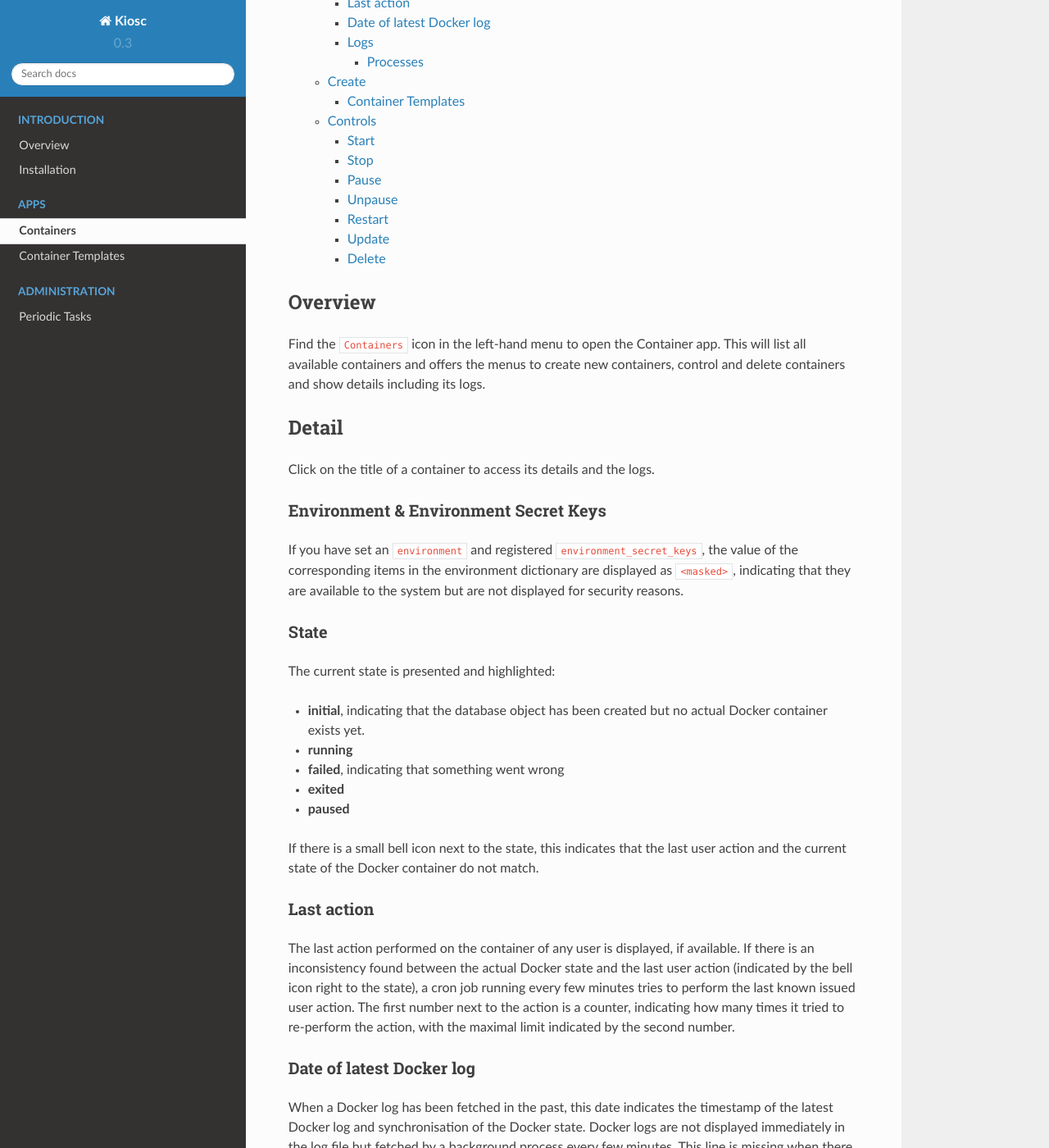
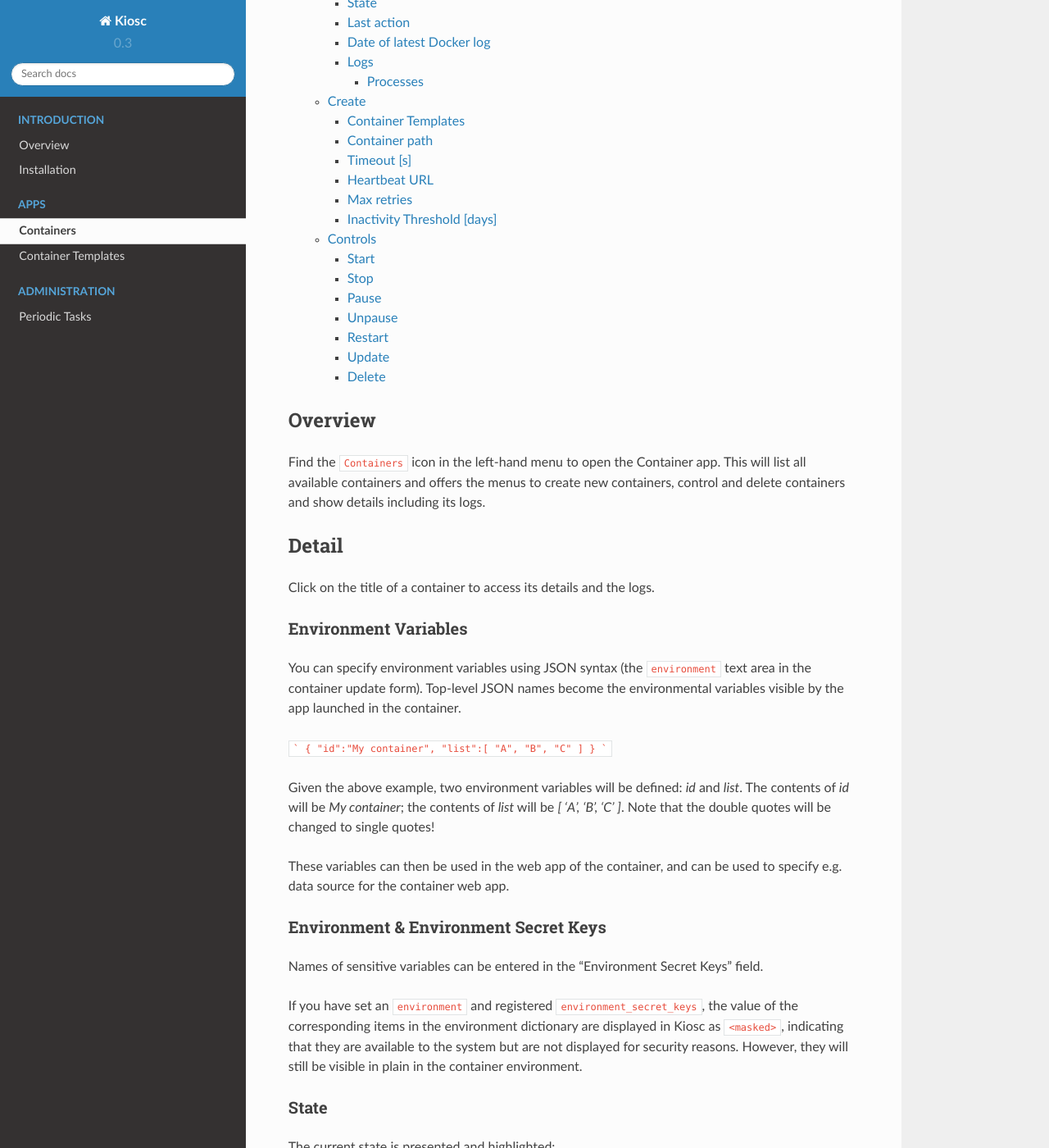
Before and after one commit to bihealth/kiosc-server, a Sphinx documentation site: the page built from docs/source/apps_containers.rst, in a window 1280 px wide and 1400 px high, scrolled down 444 px. Shown: the whole window at 82% size. Built offline with Sphinx 7.4.7 and the Read the Docs theme 2.0.0, drawn with Linux system fonts in a browser that asks for light colours; some of the changed text lies outside the part shown.

Commit message:
Here are my suggestions, Oliver

````diff
--- a/docs/source/apps_containers.rst
+++ b/docs/source/apps_containers.rst
@@ -4,9 +4,10 @@
 ==========
 
 Container objects hold the information to create and afterwards to control the underlying
-Docker containers. All information the user enters is used during creation of the
-container. They also hold information about the current state and the logs reported
-by any process associated with the container.
+Docker containers. All information the user enters is used during the creation of the
+container (when the container is "started"). They also hold information
+about the current state and include the logs reported by any process associated
+with the container.
 
 .. contents::
 
@@ -23,13 +24,40 @@
 
 Click on the title of a container to access its details and the logs.
 
+Environment Variables
+^^^^^^^^^^^^^^^^^^^^^^^^^^^^^^^^^^^^^
+
+You can specify environment variables using JSON syntax (the
+``environment`` text area in the container update form). Top-level
+JSON names become the environmental variables visible by the app launched
+in the container.
+
+```
+{
+"id":"My container",
+"list":[ "A", "B", "C" ]
+}
+```
+
+Given the above example, two environment variables will be defined: `id`
+and `list`.  The contents of `id` will be `My container`; the contents of
+`list` will be `[ 'A', 'B', 'C' ]`. Note that the double quotes will be
+changed to single quotes!
+
+These variables can then be used in the web app of the
+container, and can be used to specify e.g. data source for the container
+web app.
+
 Environment & Environment Secret Keys
 ^^^^^^^^^^^^^^^^^^^^^^^^^^^^^^^^^^^^^
 
+Names of sensitive variables can be entered in the "Environment Secret Keys" field.
+
 If you have set an ``environment`` and registered ``environment_secret_keys``,
-the value of the corresponding items in the environment dictionary are displayed
+the value of the corresponding items in the environment dictionary are displayed in Kiosc
 as ``<masked>``, indicating that they are available to the system but
-are not displayed for security reasons.
+are not displayed for security reasons. However, they will still be visible
+in plain in the container environment.
 
 State
 ^^^^^
@@ -107,6 +135,39 @@
 
 ...
 
+Container path
+^^^^^^^^^^^^^^^^^^^
+
+[ XXX: explain why one would want to set up the container path ]
+
+Timeout [s]
+^^^^^^^^^^^^^^^^^^^
+
+[ XXX: explain what this is used for by kiosc; the description is "Interval
+in seconds for any Docker action to be performed." but that is not helpful ]
+
+Heartbeat URL
+^^^^^^^^^^^^^^^^^^^
+
+The heartbeat URL can be used to check whether the container app runs
+correctly. [ XXX: describe how this URL should look like – relative to
+kiosc? relative to docker? (e.g. localhost:8080, or
+kiosc.bihealth.org/containers/proxy/xxxxxx/heartbeat.html ?)]
+
+Max retries
+^^^^^^^^^^^^^^^^^^^^^^^^^^^
+
+Maximal number of retries for an action in case of failure. If an action
+(e.g. starting container) fails, it will be retried this many times.
+
+Inactivity Threshold [days]
+^^^^^^^^^^^^^^^^^^^^^^^^^^^
+
+Number of days the container is allowed to run without proxy access.
+
+[ XXX: describe what happens when the threshold is done. Is it stopped?
+paused? ]
+
 Controls
 --------
 
````
Also changed, not shown: other parts of docs/source/apps_containers.rst (+3 -3 lines), docs/source/apps_containertemplates.rst (+6 -1 lines), docs/source/index.rst (+6 -6 lines), docs/source/introduction_overview.rst (+22 -11 lines).
